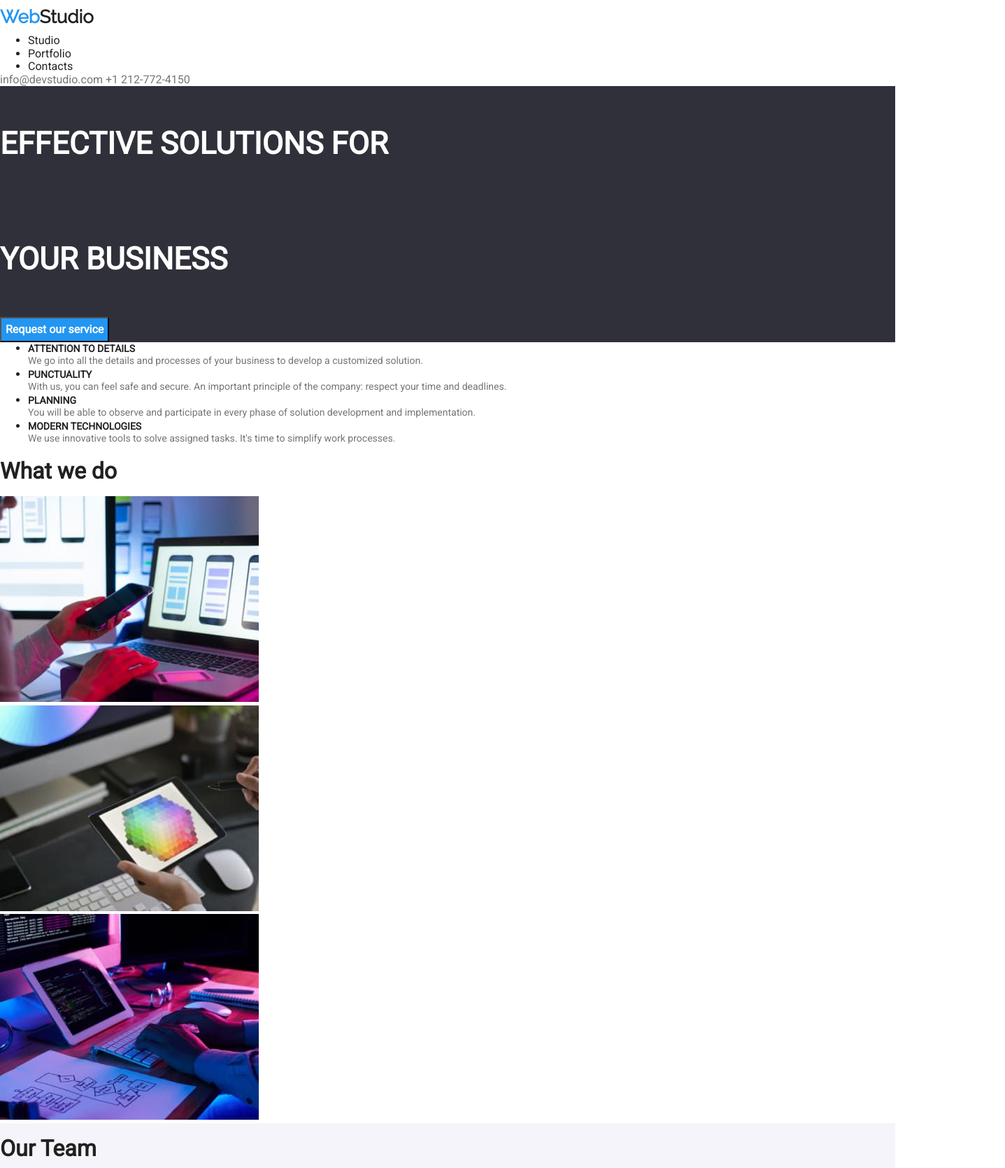
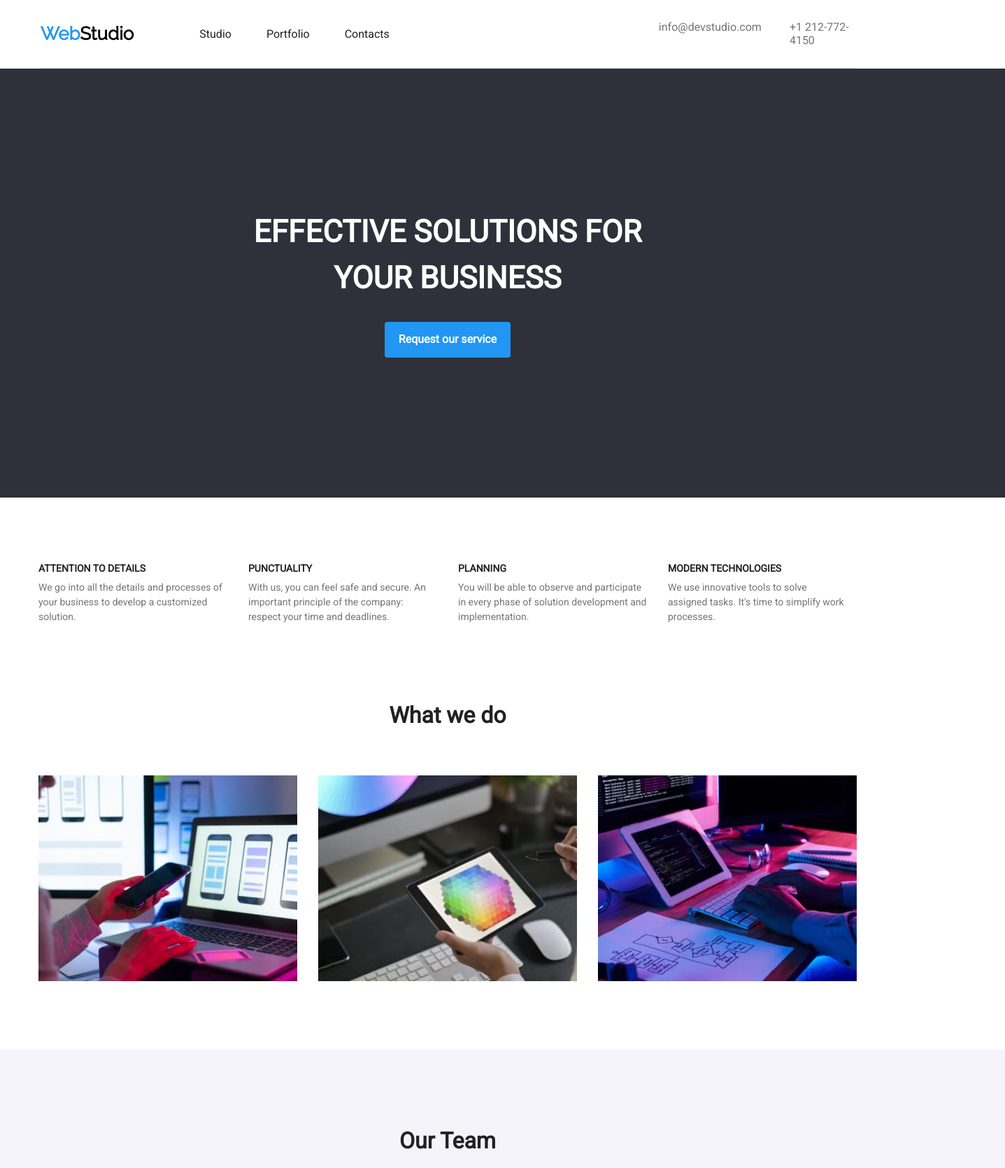
Before and after one commit to zShax/goit-markup-hw-04, a plain HTML site: page index.html in a window 1280 px wide. Shown: the top 1669 px of the page at 70% size, 1437 px wide, since content can reach past the window. Drawn offline with nearby package versions, Linux system fonts and the light colour scheme.

Commit message:
Added flexbox layours

```diff
--- a/index.html
+++ b/index.html
@@ -23,48 +23,45 @@
     <title>WebStudio</title>
   </head>
   <body>
+    <div class="container">
       <!-- Header -->
       <header class="header">
-      <a class="logo font__weight--700"
+        <a href="./index.html" class="logo font__weight--700"
           ><span class="logo--blue">Web</span>Studio</a
         >
         <nav>
           <ul class="header__navigation">
-          <li>
-            <a
-              class="header__navigation__element font__weight--500"
-              href="./index.html"
-              >Studio</a
-            >
+            <li class="header__navigation__element">
+              <a class="font__weight--500" href="./index.html">Studio</a>
             </li>
-          <li>
-            <a
-              class="header__navigation__element font__weight--500"
-              href="./portfolio.html"
-              >Portfolio</a
-            >
+            <li class="header__navigation__element">
+              <a class="font__weight--500" href="./portfolio.html">Portfolio</a>
             </li>
-          <li>
-            <a class="header__navigation__element font__weight--500"
-              >Contacts</a
-            >
+            <li class="header__navigation__element">
+              <a class="font__weight--500">Contacts</a>
             </li>
           </ul>
         </nav>
+        <ul class="header__navigation">
+          <li>
             <a
               href="mailto:info@devstudio.com"
               class="contacts font__weight--500 font__color--secondary"
               >info@devstudio.com</a
             >
+          </li>
+          <li>
             <a
               href="tel:+12127724150"
               class="contacts font__weight--500 font__color--secondary"
               >+1&nbsp;212-772-4150</a
             >
+          </li>
+        </ul>
       </header>
 
       <!-- Main section -->
-    <main>
+      <main class="main">
         <!-- Hero section -->
         <section class="main__hero-section">
           <h1 class="main__hero-section__heading font__weight--900">
@@ -78,80 +75,97 @@
             Request our service
           </button>
         </section>
+
         <!-- Why us -->
-      <article class="main__why-us">
-        <ul>
-          <li>
-            <h2 class="main__why-us__heading font__weight--700 font__size--14">
+        <article class="main__why-us section--top">
+          <ul class="main__why-us">
+            <li class="main__why-us__element">
+              <h2
+                class="main__why-us__element__heading font__weight--700 font__size--14"
+              >
                 ATTENTION TO DETAILS
               </h2>
               <p
-              class="main__why-us__paragraph font__size--14 font__color--secondary"
+                class="main__why-us__element__paragraph font__size--14 font__color--secondary"
               >
                 We go into all the details and processes of your business to
                 develop a customized solution.
               </p>
             </li>
-          <li>
-            <h2 class="main__why-us__heading font__weight--700 font__size--14">
+            <li class="main__why-us__element">
+              <h2
+                class="main__why-us__element__heading font__weight--700 font__size--14"
+              >
                 PUNCTUALITY
               </h2>
               <p
-              class="main__why-us__paragraph font__size--14 font__color--secondary"
+                class="main__why-us__element__paragraph font__size--14 font__color--secondary"
               >
                 With us, you can feel safe and secure. An important principle of
                 the company: respect your time and deadlines.
               </p>
             </li>
-          <li>
-            <h2 class="main__why-us__heading font__weight--700 font__size--14">
+            <li class="main__why-us__element">
+              <h2
+                class="main__why-us__element__heading font__weight--700 font__size--14"
+              >
                 PLANNING
               </h2>
               <p
-              class="main__why-us__paragraph font__size--14 font__color--secondary"
+                class="main__why-us__element__paragraph font__size--14 font__color--secondary"
               >
                 You will be able to observe and participate in every phase of
                 solution development and implementation.
               </p>
             </li>
-          <li>
-            <h2 class="main__why-us__heading font__weight--700 font__size--14">
+            <li class="main__why-us__element">
+              <h2
+                class="main__why-us__element__heading font__weight--700 font__size--14"
+              >
                 MODERN TECHNOLOGIES
               </h2>
               <p
-              class="main__why-us__paragraph font__size--14 font__color--secondary"
+                class="main__why-us__element__paragraph font__size--14 font__color--secondary"
               >
-              We use innovative tools to solve assigned tasks. It's time to
-              simplify work processes.
+                We use innovative tools to solve<br />assigned tasks. It's time
+                to simplify work processes.
               </p>
             </li>
           </ul>
         </article>
+
         <!-- What we do -->
-      <article class="main__what-we-do">
-        <h2 class="main__what-we-do__heading font__size--32 font__weight--700">
+        <article class="main__what-we-do section">
+          <h2
+            class="main__what-we-do__heading font__size--32 font__weight--700"
+          >
             What we do
           </h2>
-        <figure>
+          <figure class="main__what-we-do__image">
             <img
               src="./images/img-1.jpg"
               alt="Programming & Development"
               width="370"
             />
           </figure>
-        <figure>
-          <img src="./images/img-2.jpg" alt="Mobile Technologies" width="370" />
+          <figure class="main__what-we-do__image">
+            <img
+              src="./images/img-2.jpg"
+              alt="Mobile Technologies"
+              width="370"
+            />
           </figure>
-        <figure>
+          <figure class="main__what-we-do__image">
             <img src="./images/img-3.jpg" alt="Arts & Design" width="370" />
           </figure>
         </article>
+
         <!-- Our team -->
-      <article class="main__our-team">
+        <article class="main__our-team section">
           <h2 class="main__our-team__heading font__size--32 font__weight--700">
             Our Team
           </h2>
-        <figure class="font__size--16">
+          <figure class="main__our-team__figure font__size--16">
             <img
               src="./images/christopher-walker.jpg"
               alt="Christopher Walker - Product Designer"
@@ -162,7 +176,7 @@
               <p class="font__color--secondary">Product Designer</p>
             </figcaption>
           </figure>
-        <figure class="font__size--16">
+          <figure class="main__our-team__figure font__size--16">
             <img
               src="./images/kylie-evans.jpg"
               alt="Kylie Evans - Frontend Developer"
@@ -173,7 +187,7 @@
               <p class="font__color--secondary">Frontend Developer</p>
             </figcaption>
           </figure>
-        <figure class="font__size--16">
+          <figure class="main__our-team__figure font__size--16">
             <img
               src="./images/ryan-harris.jpg"
               alt="Ryan Harris - Marketing"
@@ -184,7 +198,7 @@
               <p class="font__color--secondary">Marketing</p>
             </figcaption>
           </figure>
-        <figure class="font__size--16">
+          <figure class="main__our-team__figure font__size--16">
             <img
               src="./images/tyler-moore.jpg"
               alt="Tyler Moore - UI Designer"
@@ -200,12 +214,13 @@
 
       <!-- Footer -->
       <footer class="footer">
+        <div class="footer__wrapper">
           <a class="logo logo--light font__weight--700"
             ><span class="logo--blue">Web</span>Studio</a
           >
-      <br />
-      <address class="contacts__address">695 Park Ave, NY 10065, USA</address>
-      <br />
+          <address class="contacts__address">
+            695 Park Ave, NY 10065, USA
+          </address>
           <a
             href="mailto:info@devstudio.com"
             class="contacts font__color--secondary"
@@ -215,6 +230,8 @@
           <a href="tel:+12127724150" class="contacts font__color--secondary"
             >+1&nbsp;212-772-4150</a
           >
+        </div>
       </footer>
+    </div>
   </body>
 </html>
--- a/styles/styles.css
+++ b/styles/styles.css
@@ -1,7 +1,25 @@
 /* GLOBAL STYLES */
 /* Normalizer */
 @import "node_modules/modern-normalize/modern-normalize.css";
-* {
+*,
+p,
+h1,
+h2,
+h3,
+h4,
+h5,
+h6,
+address {
+  margin: 0;
+  margin-block-end: 0;
+  margin-inline-end: 0;
+  margin-block-start: 0;
+  margin-inline-start: 0;
+  padding: 0;
+}
+ul {
+  list-style: none;
+  padding: 0;
   margin: 0;
 }
 /* Variables */
@@ -14,6 +32,7 @@
   --text-default: #212121;
   --text-secondary: #757575;
   --text-white: #fff;
+  --text-black: #000;
 
   /* Background colors */
   --background-white: #fff;
@@ -62,23 +81,85 @@ body {
 }
 
 /* Logo */
-.logo {
+.logo,
+.logo:active,
+.logo:visited {
   font-size: 26px;
   line-height: 1.9;
   font-family: "Raleway", sans-serif, serif;
+  text-decoration: none;
+  color: var(--text-black);
 }
-.logo--light {
+.logo--light,
+.logo--light:active,
+.logo--light:visited {
   color: var(--text-white);
 }
-.logo--blue {
+.logo--blue,
+.logo--blue:active,
+.logo--blue:visited {
   color: var(--brand-blue);
+}
+
+/* Flex Containers */
+.container {
+  display: flex;
+  flex-direction: column;
+  align-content: center;
+  justify-content: center;
+  flex-wrap: wrap;
+
+  width: 100%;
+  min-width: 1200px;
+  height: 100%;
+
+  margin: 0;
+}
+
+.section {
+  display: flex;
+  max-width: 1600px;
+
+  padding: 94px 0 94px 0;
+
+  margin: 0;
+}
+.section--top {
+  display: flex;
+  max-width: 1600px;
+
+  padding: 94px 0 0 0;
+
+  margin: 0;
 }
 
 /* Header */
 .header {
+  max-width: 1600px;
+
+  display: flex;
+  align-items: center;
+  justify-content: center;
+
   background-color: var(--background-white);
+
+  padding: 24px 0 24px 0;
+
+  border-bottom: 1px solid #ececec;
 }
-.header__navigation__element,
+
+.header:first-child,
+.header:last-child {
+  margin: 0 215px 0 215px;
+}
+
+.header__navigation {
+  list-style: none;
+
+  display: flex;
+}
+
+.header__navigation__element a,
 .header__navigation__element:active,
 .header__navigation__element:visited {
   cursor: pointer;
@@ -86,9 +167,18 @@ body {
   line-height: 1;
   text-decoration: none;
 }
+.header__navigation__element:first-child a {
+  margin-left: 94px; /* Adding 1px for consistency (93px vs 94px) */
+}
+.header__navigation__element:last-child a {
+  margin-right: 385px;
+}
+.header__navigation__element:not(:last-child) {
+  margin-right: 50px;
+}
 
-.header__navigation__element:hover,
-.header__navigation__element:focus,
+.header__navigation__element a:hover,
+.header__navigation__element a:focus,
 .contacts:hover,
 .contacts:focus {
   color: var(--brand-blue);
@@ -96,7 +186,23 @@ body {
 
 /* Footer */
 .footer {
+  display: block;
+  max-width: 1600px;
   background-color: var(--brand-gray);
+}
+
+.footer__wrapper {
+  display: inline-block;
+
+  margin: 60px 0 60px 215px;
+}
+
+.footer__wrapper .logo {
+  padding-bottom: 28px;
+}
+/* why won't this work */
+.footer__wrapper .contacts:first-child {
+  margin-bottom: 10px;
 }
 
 /* Contacts */
@@ -104,6 +210,10 @@ body {
   cursor: pointer;
   line-height: 1;
   text-decoration: none;
+  margin-bottom: 28px;
+}
+.contacts:first-of-type {
+  margin-right: 40px;
 }
 .contacts__address {
   color: var(--text-white);
@@ -112,15 +222,29 @@ body {
 }
 
 /* INDEX.HTML */
+.main {
+  max-width: 1600px;
+}
 /* Hero Section */
 .main__hero-section {
+  max-width: 1600px;
+
+  display: flex;
+  align-items: center;
+  justify-content: center;
+  flex-direction: column;
+
+  text-align: center;
+
   background-color: var(--brand-gray);
   color: var(--text-white);
 }
 
 .main__hero-section__heading {
   font-size: 44px;
-  line-height: 3.75;
+  line-height: 1.5;
+
+  margin: 200px 0 30px 0;
 }
 .main__hero-section__button,
 .main__hero-section__button:active {
@@ -128,6 +252,13 @@ body {
   background-color: var(--brand-blue);
   color: var(--text-white);
   line-height: 1.9;
+
+  padding: 10px 20px;
+
+  border-radius: 4px;
+  border: none;
+
+  margin: 0 0 200px 0;
 }
 .main__hero-section__button:hover,
 .main__hero-section__button:focus {
@@ -136,52 +267,153 @@ body {
 
 /* Why us */
 .main__why-us {
+  display: flex;
+  justify-content: center;
+
   background-color: var(--background-white);
 }
-.main__why-us__heading {
+.main__why-us__element {
+  max-width: 270px;
+}
+.main__why-us__element:not(:last-child) {
+  margin-right: 30px;
+}
+.main__why-us__element__heading {
   line-height: 1;
+
+  margin: 0 0 10px 0;
 }
-.main__why-us__paragraph {
+.main__why-us__element__paragraph {
+  text-align: left;
+
   line-height: 1.5;
 }
 
 /* What we do */
 .main__what-we-do {
+  display: flex;
+  align-items: center;
+  justify-content: center;
+  flex-direction: row;
+  flex-wrap: wrap;
+
   background-color: var(--background-white);
 }
 .main__what-we-do__heading {
+  width: 100%; /* width so elements wrap under the heading */
+
+  text-align: center;
   line-height: 2.25;
+
+  margin-bottom: 50px;
+}
+.main__what-we-do__image:not(:last-child) {
+  margin-right: 30px;
 }
 
 /* Our team */
 .main__our-team {
+  display: flex;
+  flex-direction: row;
+  flex-wrap: wrap;
+  align-items: center;
+  justify-content: center;
+
+  text-align: center;
+
   background-color: var(--background-secondary);
 }
 .main__our-team__heading {
+  width: 100%; /* width so elements wrap under the heading */
+
   line-height: 2.25;
+
+  margin-bottom: 50px;
+}
+.main__our-team__figure {
+  background-color: var(--background-white);
+  box-shadow: 0px 1px 3px rgba(0, 0, 0, 0.12), 0px 1px 1px rgba(0, 0, 0, 0.14),
+    0px 2px 1px rgba(0, 0, 0, 0.2);
+  border-radius: 0px 0px 4px 4px;
+}
+.main__our-team__figure:not(:last-child) {
+  margin-right: 30px;
 }
 .main__our-team__caption {
-  line-height: 2.25;
+  line-height: 2;
+  margin: 30px 0;
 }
 
 /* PORTFOLIO.HTML */
+/* Our Products */
+.main__our-products {
+  display: flex;
+  flex-direction: column;
+}
 /* Filters */
+.main__filters {
+  margin-bottom: 50px;
+}
+.main__filters ul:first-child {
+  display: flex;
+  flex-direction: row;
+  justify-content: center;
+  align-items: center;
+}
 .main__filters__button,
 .main__filters__button:active {
   cursor: pointer;
   background-color: var(--background-secondary);
   line-height: 1.6;
+
+  background-color: var(--background-secondary);
+
+  padding: 6px 22px;
+
+  border: none;
+  border-radius: 4px;
+}
+.main__filters ul li:not(:last-child) {
+  margin-right: 8px;
 }
 .main__filters__button:hover,
 .main__filters__button:focus {
   background-color: #2195f3;
   color: var(--text-white);
+  box-shadow: 0px 3px 1px rgba(0, 0, 0, 0.1), 0px 1px 2px rgba(0, 0, 0, 0.08),
+    0px 2px 2px rgba(0, 0, 0, 0.12);
 }
 
 /* Listings */
+.main__listings {
+  display: flex;
+  flex-wrap: wrap;
+  align-items: center;
+  justify-items: center;
+  justify-content: flex-start;
+  column-gap: 30px;
+  row-gap: 30px;
+  background-color: var(--background-white);
+}
+
+.main__listings figure {
+  max-width: 370px;
+  flex-grow: 4;
+
+  border: 1px solid #eee;
+}
+
+.main__listings figure figcaption {
+  margin: 20px 24px;
+}
+.main__listings figure figcaption strong {
+  margin-bottom: 4px;
+}
+
 .main__listings__heading {
   line-height: 2.25;
 }
+
 .main__listings__paragraph {
   line-height: 1.9;
 }
```
Also changed, not shown: portfolio.html (+18 -20 lines). Lines whose indentation alone changed are shown as unchanged.
